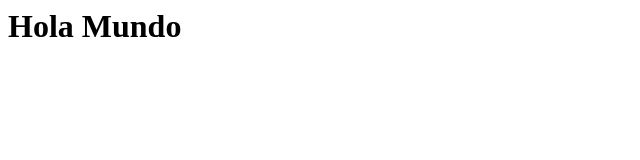
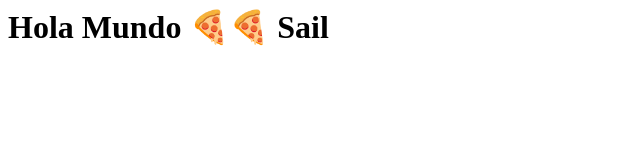
Before and after one commit to Sailmaster91/Curso-FalconMaster, a plain HTML site: page html/holamundo.html in a window 1280 px wide. Shown: the whole page, without its empty margins (0-640 px from the left). Drawn offline with Linux system fonts and the light colour scheme.

Commit message:
Agregada la nueva palabra a Hola mundo

```diff
--- a/html/holamundo.html
+++ b/html/holamundo.html
@@ -5,7 +5,7 @@
   </header>
 
   <body>
-   <h1>Hola Mundo</h1>
+   <h1>Hola Mundo 🍕🍕 Sail</h1>
 
   </body>
 </html>
```
